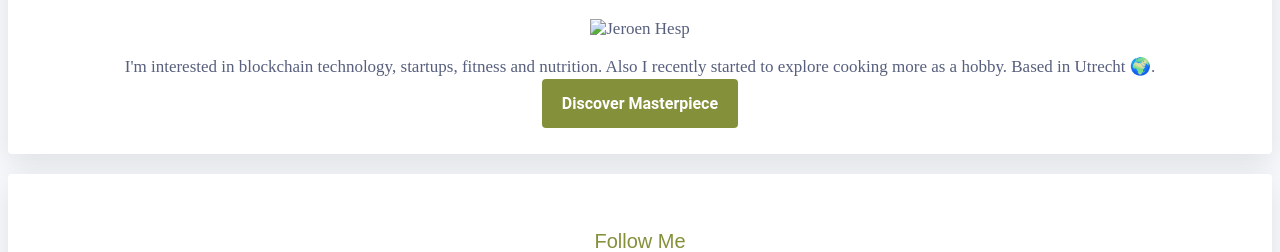
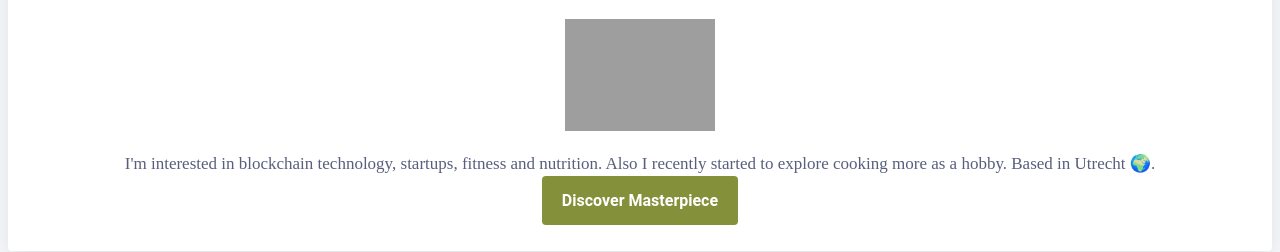
Before and after one commit to Jeroen000/profile, a plain HTML site: page index.html in a window 1280 px wide. Shown: the part 121-373 px from the top of the page. Drawn offline with Linux system fonts and the light colour scheme; the site is published under a folder, as on GitHub Pages, so addresses that start at the root find nothing.

Commit message:
Update index.html

```diff
--- a/index.html
+++ b/index.html
@@ -13,7 +13,7 @@
 <div class="container"></div>
     <div class="card">
   <h1>Hello, I'm Jeroen</h1>
-  <img src="/images/profilepic.jpg" width="150px" alt="Jeroen Hesp">
+  <img src="images/profilepic.jpg" width="150px" alt="Jeroen Hesp">
     <p> I'm interested in blockchain technology, startups, fitness and nutrition.
         Also I recently started to explore cooking more as a hobby. Based in Utrecht 🌍.</p>
   <a href="https://twitter.com/usemasterpiece" class="btn-green">Discover Masterpiece</a>
```
